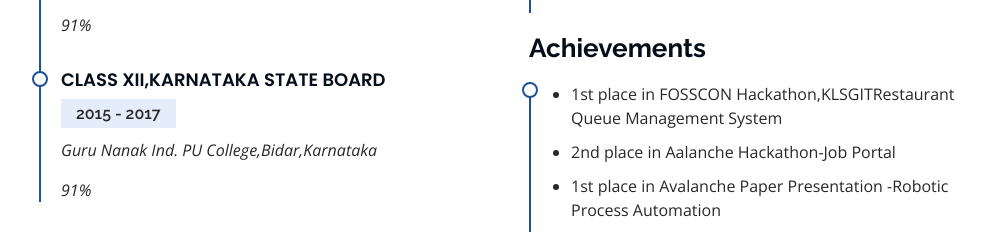
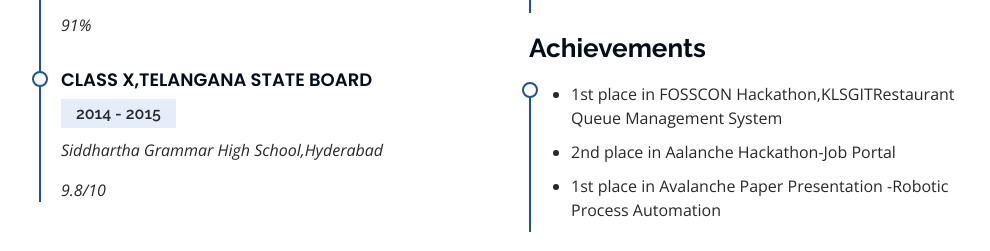
Before and after one commit to Vaibhavi-gadgi/Vaibhavi-gadgi.github.io, a plain HTML site: page index.html in a window 1280 px wide. Shown: the part 2724-2975 px from the top of the page, without its empty margins (276-1266 px from the left). Drawn offline with nearby package versions, Linux system fonts and the light colour scheme.

Commit message:
Update index.html

```diff
--- a/index.html
+++ b/index.html
@@ -272,10 +272,10 @@ Information Science student seeking for job oppurtunity.</em></p>
               <p><em>91%</em></p>
             </div>
             <div class="resume-item">
-              <h4>Class XII,Karnataka State Board</h4>
-              <h5>2015 - 2017</h5>
-              <p><em>Guru Nanak Ind. PU College,Bidar,Karnataka</em></p>
-              <p><em>91%</em></p>
+              <h4>Class X,Telangana State Board</h4>
+              <h5>2014 - 2015</h5>
+              <p><em>Siddhartha Grammar High School,Hyderabad</em></p>
+              <p><em>9.8/10</em></p>
             </div>
           </div>
           <div class="col-lg-6" data-aos="fade-up" data-aos-delay="100">
```
